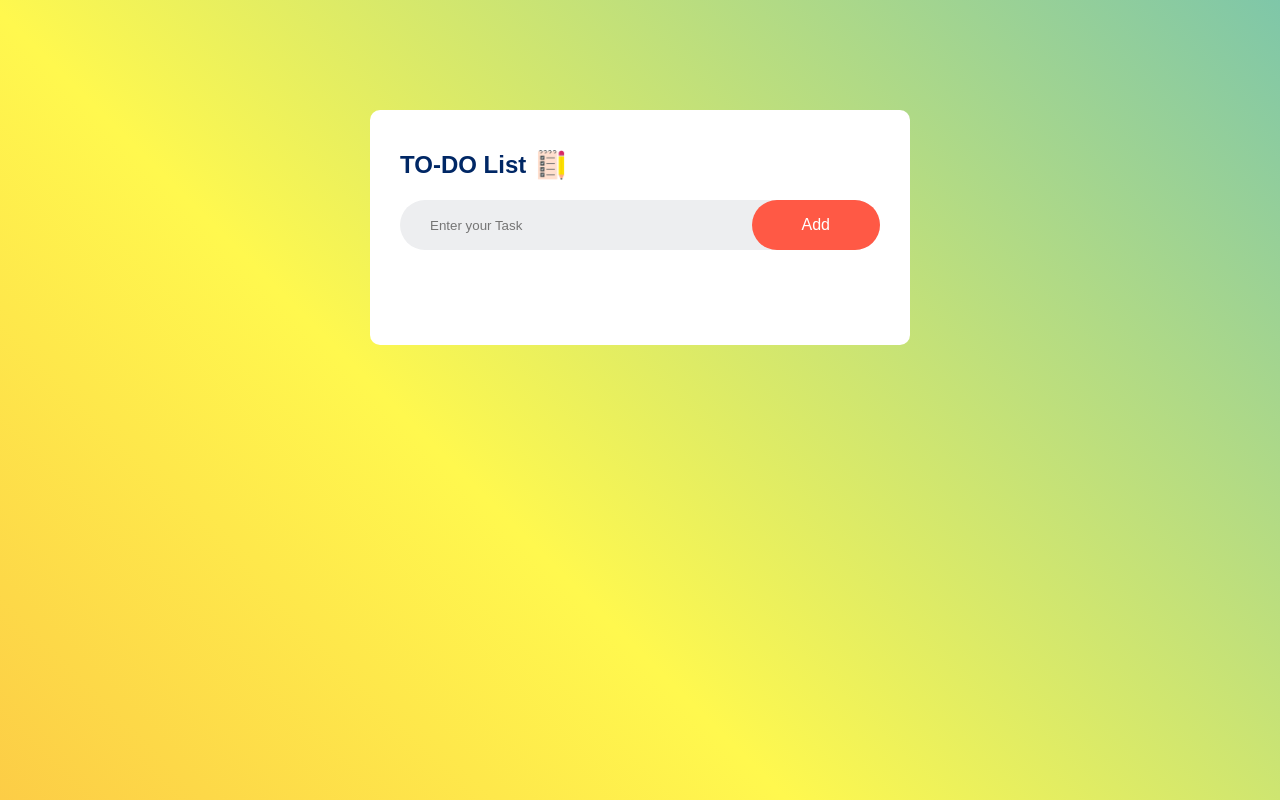
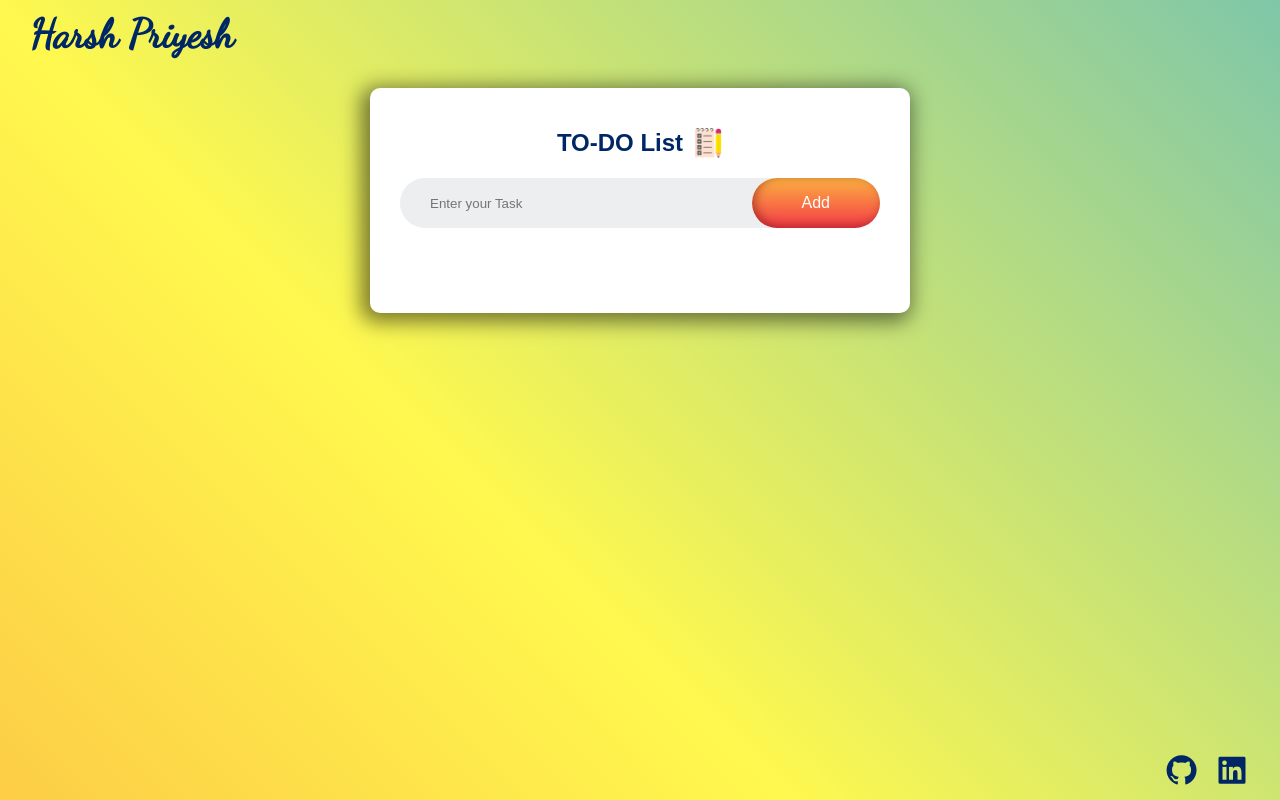
Before and after one commit to HarshPriyesh/To-Do-App, a plain HTML site: page index.html in a window 1280 px wide. Drawn offline with nearby package versions, Linux system fonts and the light colour scheme.

Commit message:
added header and footer

```diff
--- a/index.html
+++ b/index.html
@@ -6,9 +6,17 @@
     <meta name="viewport" content="width=device-width, initial-scale=1.0" />
     <title>TO-DO</title>
     <link rel="stylesheet" href="style.css" />
+    <link
+      rel="stylesheet"
+      href="https://unpkg.com/boxicons@latest/css/boxicons.min.css"
+    />
   </head>
   <body>
     <div class="container">
+      <div>
+        <header>
+          <h1>Harsh Priyesh</h1>
+        </header>
         <div class="todo-app">
           <h2>TO-DO List<img src="images/notepad.png" /></h2>
           <div class="row">
@@ -18,6 +26,17 @@
           <ul id="list-container"></ul>
         </div>
       </div>
+      <footer>
+        <div class="icons">
+          <a href="https://github.com/HarshPriyesh" target="_blank" class="github">
+            <i class="bx bxl-github bx-md"></i>
+          </a>
+          <a href="https://www.linkedin.com/" target="_blank">
+            <i class="bx bxl-linkedin-square bx-md"></i>
+          </a>
+        </div>
+      </footer>
+    </div>
     <script src="script.js"></script>
   </body>
 </html>
--- a/style.css
+++ b/style.css
@@ -1,3 +1,4 @@
+@import url('https://fonts.googleapis.com/css2?family=Dancing+Script&display=swap');
 * {
   margin: 0;
   padding: 0;
@@ -5,6 +6,9 @@
   box-sizing: border-box;
 }
 .container {
+  display: flex;
+  flex-direction: column;
+  justify-content: space-between;
   width: 100%;
   min-height: 100vh;
   background-image: linear-gradient(
@@ -16,7 +20,6 @@
     #6d91c4,
     #8e59b3
   );
-
   padding: 10px;
   background-size: 500%;
   animation: bg-animation 20s infinite alternate;
@@ -29,20 +32,45 @@
     background-position: right;
   }
 }
+footer{
+  display: flex;
+  justify-content:flex-end
+}
+header h1 {
+  margin-left: 20px;
+  font-family: 'Dancing Script', cursive;
+  font-size: 40px;
+  color: #002765;
+}
+footer .icons {
+  margin-right: 20px;
+}
+.github {
+  margin-right: 10px;
+}
+.icons a {
+  text-decoration: none;
+  color: #002765;
+}
+footer .icons a:hover{
+  color: white;
+}
 
 .todo-app {
   width: 100%;
   max-width: 540px;
   background-color: #fff;
-  margin: 100px auto 20px;
-  padding: 40px 30px 70px;
+  margin: 30px auto 20px;
+  padding: 40px 30px 60px;
   border-radius: 10px;
+  box-shadow: -4px 4px 20px 5px rgba(0, 0, 0, 0.5);
 }
 .todo-app h2 {
   color: #002765;
   display: flex;
   align-items: center;
   margin-bottom: 20px;
+  justify-content: center;
 }
 .todo-app h2 img {
   width: 30px;
@@ -68,18 +96,19 @@ button {
   border: none;
   outline: none;
   padding: 16px 50px;
-  background: #ff5945;
+  background-image: linear-gradient(to top, #f43b47, #fbb041);
   border-radius: 30px;
   color: #fff;
   font-size: 16px;
   cursor: pointer;
+  box-shadow: inset 3px -2px 10px 0px rgba(116, 13, 20, 0.5);
 }
 ul li {
   list-style: none;
   font-size: 17px;
-  padding: 12px 8px 12px 50px;
+  padding: 12px 35px 12px 50px;
   cursor: pointer;
-  user-select: auto;
+  user-select: none;
   position: relative;
 }
 ul li::before {
```
Lines whose indentation alone changed are shown as unchanged.
